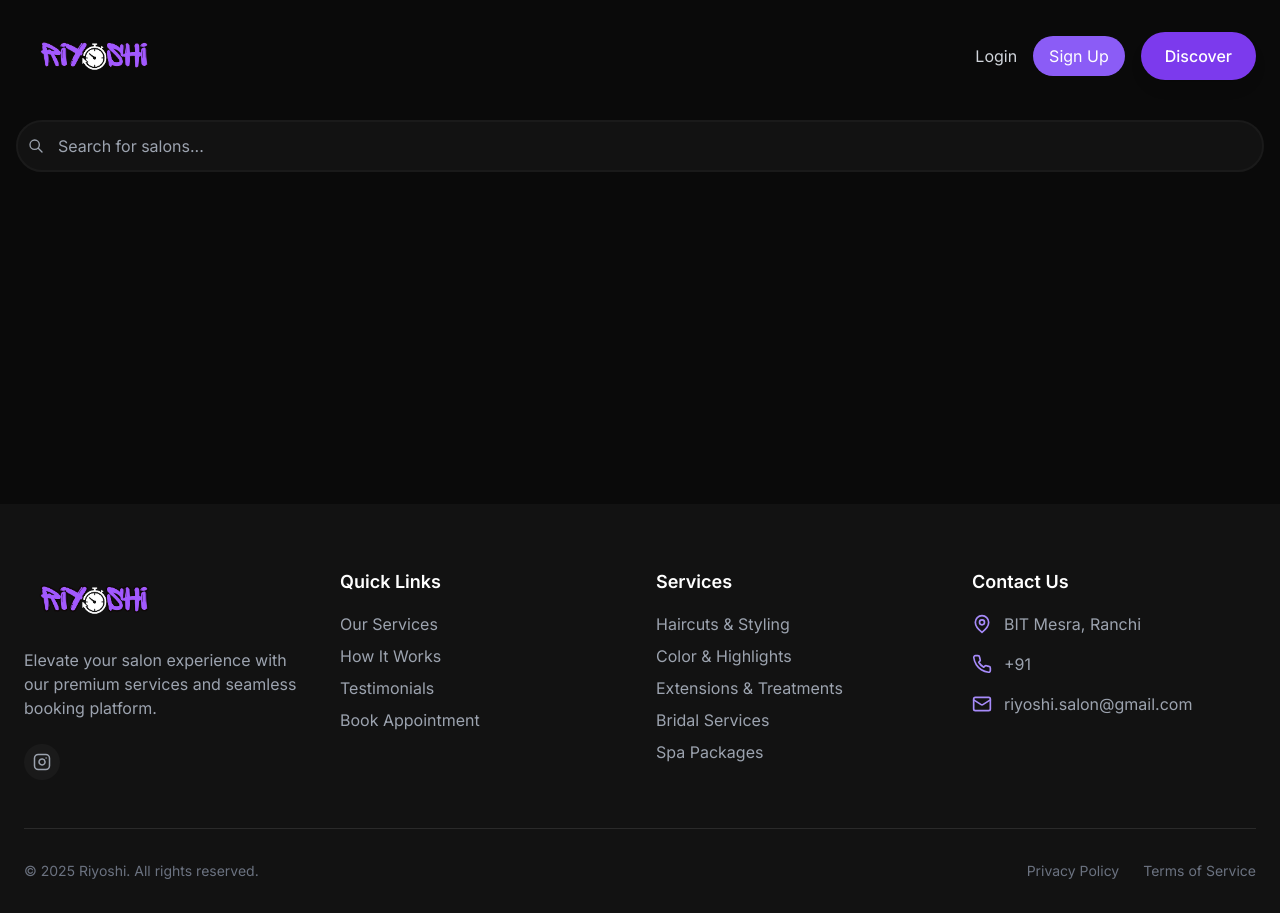
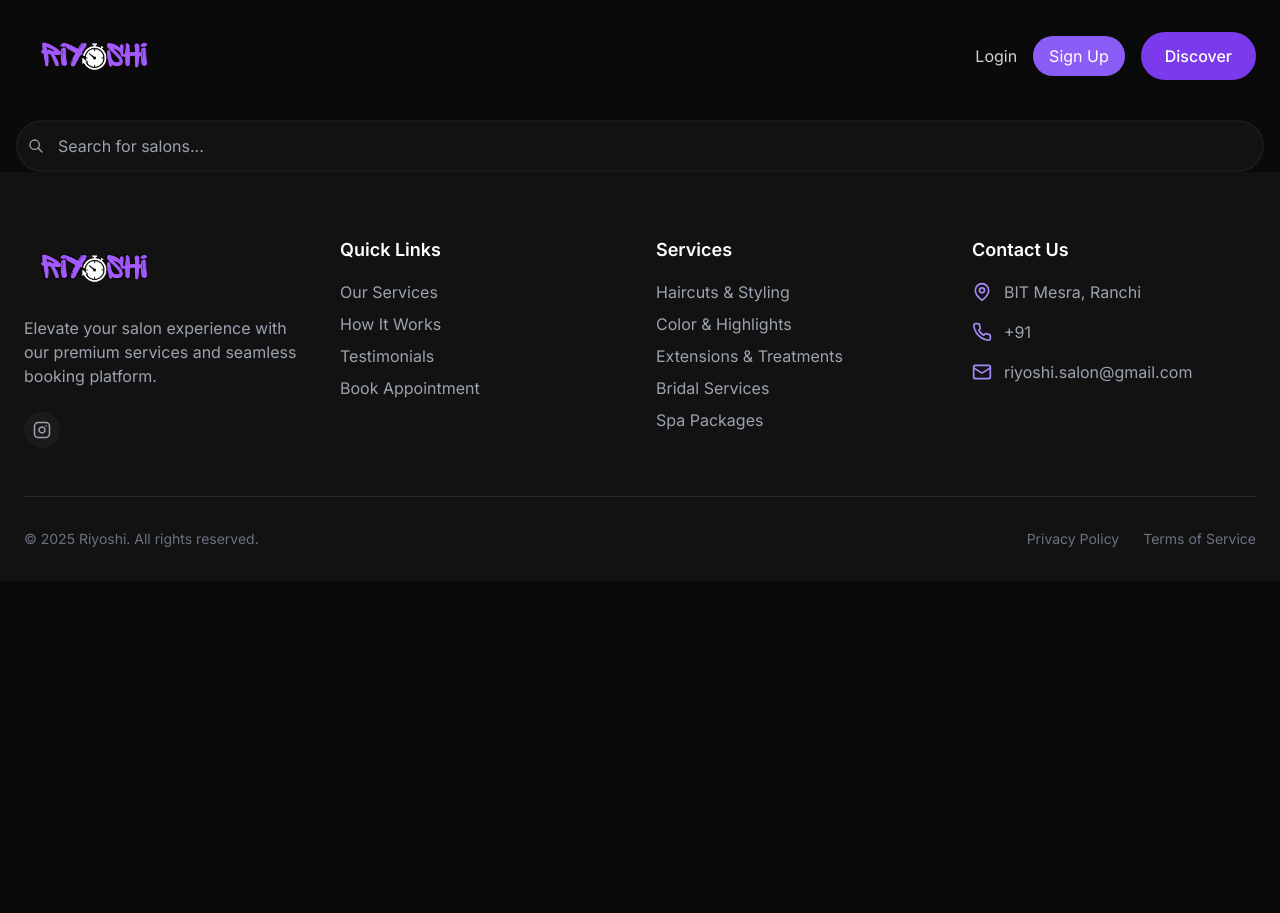
Before and after one commit to anurag-mitti/riyo_trial, a React (Vite) app: page /discover in a window 1280 px wide. After the commit the page ends 800 px from the top, so only its background shows below. Built offline with nearby package versions, Linux system fonts and the light colour scheme; no server answers; the database is empty.

Commit message:
Added vercel.json and fixed searchbar bug

```diff
--- a/src/components/SearchBar.jsx
+++ b/src/components/SearchBar.jsx
@@ -98,10 +98,11 @@ const Searchbar = () => {
         </button>
       </form>
 
+      {searchQuery.trim() && (
         <div
           className={`mt-8 transition-opacity duration-500 ${
             isLoading ? 'opacity-50' : 'opacity-100'
-        } min-h-[300px]`}
+          }`}
         >
           {isLoading ? (
             <div className="text-center">
@@ -117,6 +118,7 @@ const Searchbar = () => {
             <RecommendedCards data={searchResults} />
           )}
         </div>
+      )}
     </div>
   )
 }
```
Also changed, not shown: vercel.json (added), 2 other files (tests, documents, lock files or other folders). Lines whose indentation alone changed are shown as unchanged.
